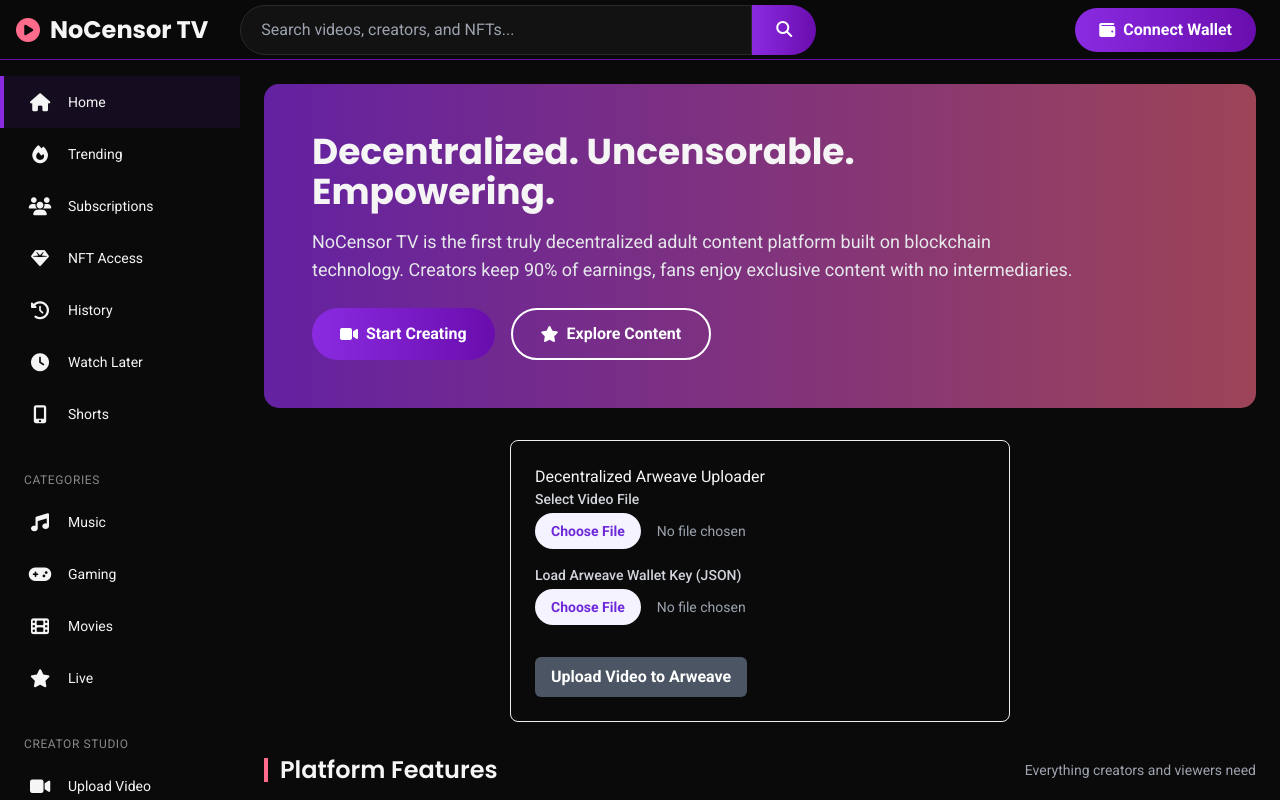
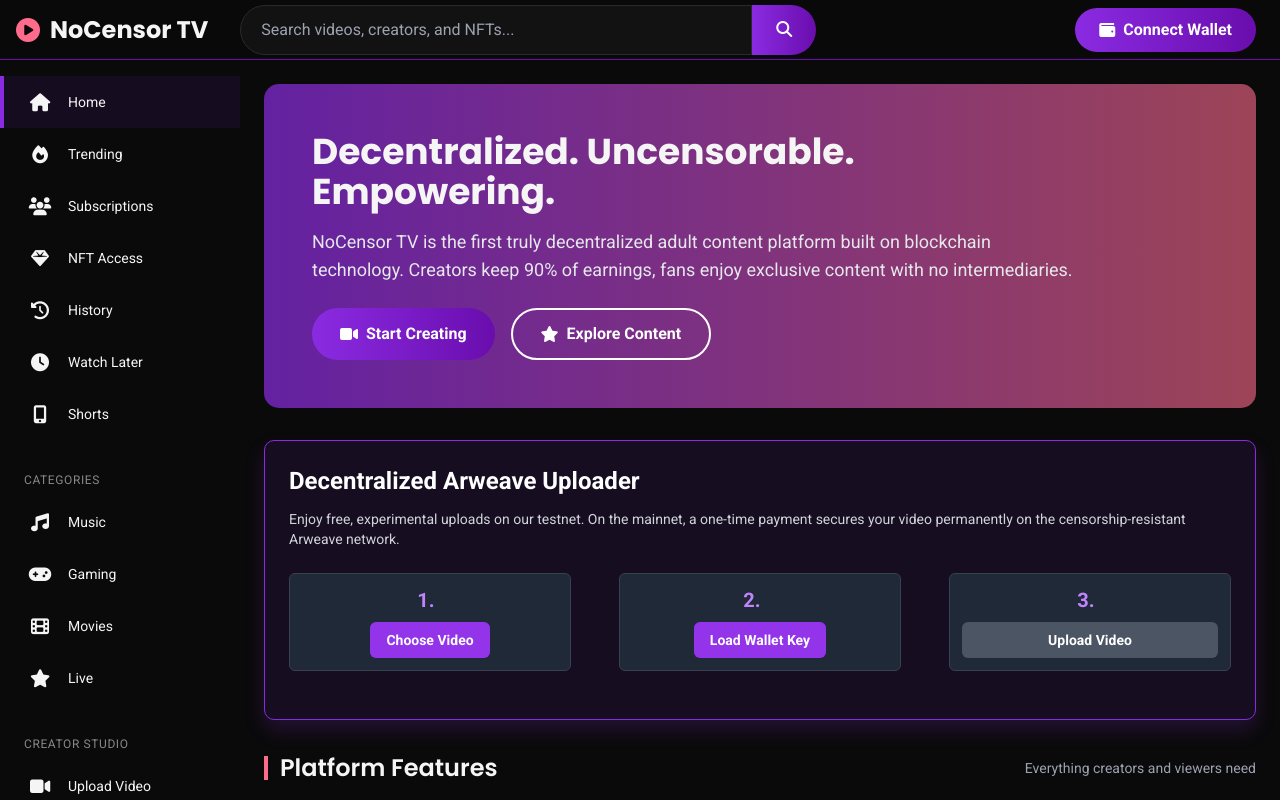
Before and after one commit to MukeshCoderDev/nocensor-tv, a React (Vite) app: page /#/ in a window 1280 px wide. Shown: the top 800 px of the page. Built offline with nearby package versions, Linux system fonts and the light colour scheme.

Commit message:
updating the code

```diff
--- a/package.json
+++ b/package.json
@@ -35,7 +35,8 @@
     "react-dom": "^19.1.0",
     "react-router-dom": "^7.6.3",
     "tailwindcss": "^4.1.11",
-    "web-streams-ponyfill": "^1.4.2"
+    "web-streams-ponyfill": "^1.4.2",
+    "readable-stream": "^4.5.2"
   },
   "devDependencies": {
     "@nomicfoundation/hardhat-ignition": "^0.15.12",
@@ -50,7 +51,8 @@
     "mythxjs": "^1.3.13",
     "typechain": "^8.3.2",
     "typescript": "~5.7.2",
-    "vite": "^6.2.0"
+    "vite": "^6.2.0",
+    "rollup-plugin-node-polyfills": "^0.2.1"
   },
   "description": "This contains everything you need to run your app locally.",
   "main": "index.js",
--- a/src/components/DecentralizedIpfsUploader.tsx
+++ b/src/components/DecentralizedIpfsUploader.tsx
@@ -1,26 +1,33 @@
 import React, { useState } from 'react';
 import { uploadToArweave } from '../../arweave-uploader.js';
-// import { publishToIPNS } from '../utils/ipns-publish'; // IPNS is not directly applicable to Arweave
+import Icon from '../../components/Icon'; // Import the Icon component
 
 const DecentralizedIpfsUploader: React.FC = () => {
   const [arweaveTxId, setArweaveTxId] = useState<string | null>(null);
   const [loading, setLoading] = useState(false);
   const [arweaveKey, setArweaveKey] = useState<any>(null); // State to hold the Arweave key
   const [selectedFile, setSelectedFile] = useState<File | null>(null);
+  const [videoFileName, setVideoFileName] = useState<string | null>(null);
+  const [keyFileName, setKeyFileName] = useState<string | null>(null);
   const [error, setError] = useState<string | null>(null);
+  const [uploadProgress, setUploadProgress] = useState<number>(0); // State for upload progress
 
   const handleFileChange = (e: React.ChangeEvent<HTMLInputElement>) => {
     setError(null);
     setArweaveTxId(null);
+    setUploadProgress(0);
     const file = e.target.files?.[0];
     if (file) {
       setSelectedFile(file);
+      setVideoFileName(file.name);
     } else {
       setSelectedFile(null);
+      setVideoFileName(null);
     }
   };
 
   const handleKeyFileChange = (event: React.ChangeEvent<HTMLInputElement>) => {
+    setError(null);
     const file = event.target.files?.[0];
     if (file) {
       const reader = new FileReader();
@@ -28,94 +35,194 @@
         try {
           const key = JSON.parse(e.target?.result as string);
           setArweaveKey(key);
-          alert("Arweave wallet key loaded successfully!");
+          setKeyFileName(file.name);
+          // alert("Arweave wallet key loaded successfully!"); // Remove alert for better UX
         } catch (error) {
-          alert("Invalid Arweave wallet key file.");
+          setError("Invalid Arweave wallet key file.");
+          setKeyFileName(null);
           console.error("Error parsing Arweave key file:", error);
         }
       };
       reader.readAsText(file);
+    } else {
+      setArweaveKey(null);
+      setKeyFileName(null);
     }
   };
 
   const handleUpload = async () => {
     if (!selectedFile) {
-      alert("Please select a file to upload.");
+      setError("Please select a file to upload.");
       return;
     }
     if (!arweaveKey) {
-      alert("Please load your Arweave wallet key first.");
+      setError("Please load your Arweave wallet key first.");
       return;
     }
 
     setLoading(true);
     setError(null);
+    setUploadProgress(0); // Reset progress at the start of upload
+
     try {
       const arrayBuffer = await selectedFile.arrayBuffer();
       const uint8 = new Uint8Array(arrayBuffer);
+
+      // Simulate progress for now, as uploadToArweave doesn't provide it
+      let progress = 0;
+      const interval = setInterval(() => {
+        progress += 10;
+        if (progress <= 100) {
+          setUploadProgress(progress);
+        } else {
+          clearInterval(interval);
+        }
+      }, 200);
+
       const txId = await uploadToArweave(uint8, arweaveKey);
+      clearInterval(interval); // Clear interval once upload is complete
+      setUploadProgress(100); // Ensure progress is 100% on completion
       setArweaveTxId(txId);
     } catch (err: any) {
       setError(err.message || 'Upload failed');
+      setUploadProgress(0); // Reset progress on error
     } finally {
       setLoading(false);
     }
   };
 
+  const clearVideoFile = () => {
+    setSelectedFile(null);
+    setVideoFileName(null);
+    setError(null);
+    setArweaveTxId(null);
+    setUploadProgress(0);
+    const videoInput = document.getElementById('videoFile') as HTMLInputElement;
+    if (videoInput) videoInput.value = '';
+  };
+
+  const clearKeyFile = () => {
+    setArweaveKey(null);
+    setKeyFileName(null);
+    setError(null);
+    const keyInput = document.getElementById('arweaveKeyUpload') as HTMLInputElement;
+    if (keyInput) keyInput.value = '';
+  };
+
   return (
-    <form onSubmit={(e) => { e.preventDefault(); handleUpload(); }} style={{ maxWidth: 500, margin: '2rem auto', padding: 24, border: '1px solid #eee', borderRadius: 8 }}>
-      <h2>Decentralized Arweave Uploader</h2>
-      <div className="mb-4">
-        <label htmlFor="videoFile" className="block text-sm font-medium text-gray-300">
-          Select Video File
+    <div className="w-full max-w-5xl mx-auto my-8 p-6 bg-[rgba(138,43,226,0.1)] border border-[#8a2be2] rounded-[10px] shadow-[0_10px_20px_rgba(138,43,226,0.2)]">
+      <h2 className="text-2xl font-bold text-white mb-3">Decentralized Arweave Uploader</h2>
+      <p className="text-gray-300 text-sm mb-6">
+        Enjoy free, experimental uploads on our testnet. On the mainnet, a one-time payment secures your video permanently on the censorship-resistant Arweave network.
+      </p>
+
+      <form onSubmit={(e) => { e.preventDefault(); handleUpload(); }}>
+        <div className="flex flex-col md:flex-row items-start md:items-center justify-between space-y-4 md:space-y-0 md:space-x-6 mb-6">
+          {/* Step 1: Select Video File */}
+          <div className="flex-1 flex flex-col items-center text-center p-3 border border-gray-700 rounded-md bg-gray-800 w-full md:w-auto">
+            <div className="flex items-center mb-2">
+              <span className="text-xl font-bold text-purple-400 mr-2">1.</span>
+              <Icon name="video" className="text-3xl text-purple-400" />
+            </div>
+            <label htmlFor="videoFile" className="cursor-pointer bg-purple-600 hover:bg-purple-700 text-white font-semibold py-2 px-4 rounded-md flex items-center space-x-2 transition duration-300 text-sm">
+              <span>Choose Video</span>
             </label>
-        <input type="file" id="videoFile" onChange={handleFileChange} accept="video/*" className="mt-1 block w-full text-sm text-gray-400
-                       file:mr-4 file:py-2 file:px-4
-                       file:rounded-full file:border-0
-                       file:text-sm file:font-semibold
-                       file:bg-violet-50 file:text-violet-700
-                       hover:file:bg-violet-100" />
+            <input type="file" id="videoFile" onChange={handleFileChange} accept="video/*" className="hidden" />
+            {videoFileName && (
+              <div className="flex items-center text-green-400 text-xs mt-2">
+                <Icon name="check-circle" className="text-base mr-1" />
+                <span className="truncate max-w-[100px]">{videoFileName}</span>
+                <button type="button" onClick={clearVideoFile} className="ml-2 text-gray-400 hover:text-white">
+                  <Icon name="x-circle" className="text-base" />
+                </button>
+              </div>
+            )}
           </div>
 
-      {!arweaveKey && (
-        <div className="mb-4">
-          <label htmlFor="arweaveKeyUpload" className="block text-sm font-medium text-gray-300">
-            Load Arweave Wallet Key (JSON)
+          <Icon name="chevron-right" className="text-2xl text-gray-500 hidden md:block" />
+
+          {/* Step 2: Load Arweave Wallet Key (JSON) */}
+          <div className="flex-1 flex flex-col items-center text-center p-3 border border-gray-700 rounded-md bg-gray-800 w-full md:w-auto">
+            <div className="flex items-center mb-2">
+              <span className="text-xl font-bold text-purple-400 mr-2">2.</span>
+              <Icon name="key" className="text-3xl text-purple-400" />
+              <span className="ml-2 text-gray-400 cursor-help relative group">
+                <Icon name="info-circle" className="text-base" />
+                <div className="absolute left-1/2 -translate-x-1/2 mt-2 w-64 p-2 bg-gray-700 text-white text-xs rounded-md opacity-0 group-hover:opacity-100 transition-opacity duration-300 z-10">
+                  Your Arweave wallet key authorizes the one-time, permanent storage of your video on the network.
+                </div>
+              </span>
+            </div>
+            <label htmlFor="arweaveKeyUpload" className="cursor-pointer bg-purple-600 hover:bg-purple-700 text-white font-semibold py-2 px-4 rounded-md flex items-center space-x-2 transition duration-300 text-sm">
+              <span>Load Wallet Key</span>
             </label>
             <input
               type="file"
               id="arweaveKeyUpload"
               accept=".json"
               onChange={handleKeyFileChange}
-            className="mt-1 block w-full text-sm text-gray-400
-                       file:mr-4 file:py-2 file:px-4
-                       file:rounded-full file:border-0
-                       file:text-sm file:font-semibold
-                       file:bg-violet-50 file:text-violet-700
-                       hover:file:bg-violet-100"
+              className="hidden"
             />
+            {keyFileName && (
+              <div className="flex items-center text-green-400 text-xs mt-2">
+                <Icon name="check-circle" className="text-base mr-1" />
+                <span className="truncate max-w-[100px]">{keyFileName}</span>
+                <button type="button" onClick={clearKeyFile} className="ml-2 text-gray-400 hover:text-white">
+                  <Icon name="x-circle" className="text-base" />
+                </button>
+              </div>
+            )}
+          </div>
+
+          <Icon name="chevron-right" className="text-2xl text-gray-500 hidden md:block" />
+
+          {/* Step 3: Upload to Arweave */}
+          <div className="flex-1 flex flex-col items-center text-center p-3 border border-gray-700 rounded-md bg-gray-800 w-full md:w-auto">
+            <div className="flex items-center mb-2">
+              <span className="text-xl font-bold text-purple-400 mr-2">3.</span>
+              <Icon name="cloud-upload" className="text-3xl text-purple-400" />
+            </div>
+            <button
+              type="submit"
+              disabled={loading || !selectedFile || !arweaveKey}
+              className={`w-full py-2 rounded-md text-white font-bold text-sm flex items-center justify-center space-x-2 transition duration-300
+                          ${loading || !selectedFile || !arweaveKey ? 'bg-gray-600 cursor-not-allowed' : 'bg-purple-600 hover:bg-purple-700'}`}
+            >
+              {loading ? (
+                <>
+                  <Icon name="spinner" className="animate-spin text-xl" />
+                  <span>Uploading... ({uploadProgress}%)</span>
+                </>
+              ) : (
+                <span>Upload Video</span>
+              )}
+            </button>
+          </div>
+        </div>
+
+        {loading && uploadProgress > 0 && (
+          <div className="mt-4 w-full bg-gray-700 rounded-full h-2.5">
+            <div
+              className="bg-purple-500 h-2.5 rounded-full"
+              style={{ width: `${uploadProgress}%` }}
+            ></div>
           </div>
         )}
 
-      {loading && <p>Uploading to Arweave...</p>}
         {arweaveTxId && (
-        <div>
-          <p><strong>Arweave Transaction ID:</strong> {arweaveTxId}</p>
-          <a href={`https://arweave.net/${arweaveTxId}`} target="_blank" rel="noopener noreferrer">
+          <div className="mt-4 text-green-400 text-center">
+            <p className="flex items-center justify-center">
+              <Icon name="check-circle" className="text-xl mr-2" />
+              <strong>Arweave Transaction ID:</strong> {arweaveTxId}
+            </p>
+            <a href={`https://arweave.net/${arweaveTxId}`} target="_blank" rel="noopener noreferrer" className="text-purple-400 hover:underline text-sm">
               View on Arweave
             </a>
           </div>
         )}
-      {error && <p style={{ color: 'red' }}>{error}</p>}
-      <button
-        type="submit"
-        disabled={loading || !selectedFile || !arweaveKey}
-        className={`mt-4 px-4 py-2 rounded-md text-white font-semibold
-                    ${loading || !selectedFile || !arweaveKey ? 'bg-gray-600 cursor-not-allowed' : 'bg-purple-600 hover:bg-purple-700'}`}
-      >
-        {loading ? 'Uploading...' : 'Upload Video to Arweave'}
-      </button>
+        {error && <p className="mt-4 text-red-500 flex items-center justify-center"><Icon name="exclamation-circle" className="text-xl mr-2" />{error}</p>}
       </form>
+    </div>
   );
 };
 
--- a/tailwind.config.js
+++ b/tailwind.config.js
@@ -3,6 +3,7 @@
   content: [
     "./index.html",
     "./src/**/*.{js,ts,jsx,tsx}",
+    "./components/**/*.{js,ts,jsx,tsx}",
   ],
   theme: {
     extend: {
```
Also changed, not shown: src/index.css (+12 -0 lines), vite.config.ts (+43 -2 lines), 2 other files (tests, documents, lock files or other folders). Lines whose indentation alone changed are shown as unchanged.
